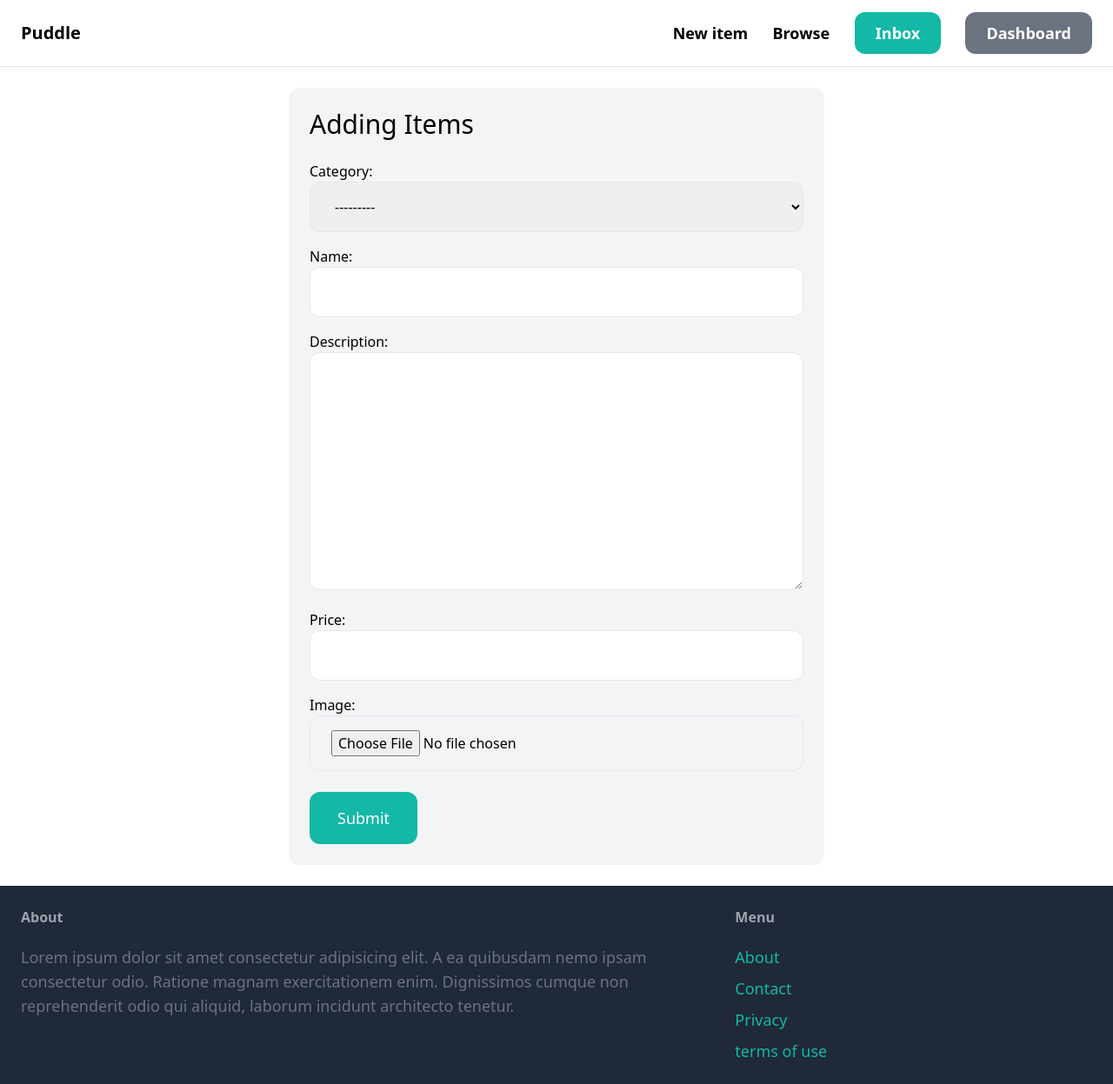
After one commit to markov-ngz/CloudConfidence, a Django app: page /items/new/ in a window 1280 px wide. The commit adds this page. Shown: the whole page at 87% size. Run offline with Django 4.2, Linux system fonts and the light colour scheme; a user stored in the database is signed in; data comes from the database, SQL or seed files in the repository; both versions use the stored data as it was after the commit; some libraries are stand-ins or nearby versions.

Commit message:
Item : Creates

```diff
--- a/core/templates/core/base.html
+++ b/core/templates/core/base.html
@@ -11,7 +11,7 @@
         <nav class="py-6 px-6 flex justify-between items-center border-b border-grey-200">
             <a href="/" class="text-xl font-semibold "> Puddle </a>
             <div class="space-x-6">
-                <a href="#" class="text-lg font-semibold hover:text-gray-500"> New item</a>
+                <a href="{% url 'item:new' %}" class="text-lg font-semibold hover:text-gray-500"> New item</a>
                 <a href="#" class="text-lg font-semibold hover:text-gray-500"> Browse </a>
 
                 {% if request.user.is_authenticated %}
--- /dev/null
+++ b/item/forms.py
@@ -0,0 +1,28 @@
+from django import forms
+
+from .models import Item
+
+INPUT_CLASSES = 'w-full py-4 px-6 rounded-xl border'
+
+class NewItemForm(forms.ModelForm):
+    class Meta:
+        model = Item
+        fields=('category','name','description','price','image',)
+
+        widgets= {
+            'category': forms.Select(attrs={
+                'class': INPUT_CLASSES
+            }),
+            'name': forms.TextInput(attrs={
+                'class': INPUT_CLASSES
+            }),
+            'description': forms.Textarea(attrs={
+                'class': INPUT_CLASSES
+            }),
+            'price': forms.TextInput(attrs={
+                'class': INPUT_CLASSES
+            }),
+            'image': forms.FileInput(attrs={
+                'class': INPUT_CLASSES
+            }),
+        }
--- /dev/null
+++ b/item/templates/item/form.html
@@ -0,0 +1,45 @@
+{% extends 'core/base.html' %}
+{% block title %} {{ title }} {% endblock %}
+{% block content %}
+<div class="w-1/2 p-6 mu-6 mx-auto bg-gray-100 rounded-xl">
+    <h1 class="mb-6 text-3xl"> {{ title }} </h1>
+    <form method="post" action="." enctype="multipart/form-data" >
+        {% csrf_token %}
+            <div class="space-y-4">
+                {{ form.as_p }}
+            </div>
+            <!-- <div class="mb-3">
+                <label class="inline-block" mb-2> Product Name </label> <br>
+                {{ form.name }}
+            </div>
+            <div class="mb-3">
+                <label class="inline-block" mb-2> Category </label><br>
+                {{ form.category }}
+            </div>
+            <div class="mb-3">
+                <label class="inline-block mb-2" mb-2> Description </label><br>
+                {{ form.description }}
+            </div>
+            <div class="mb-3">
+                <label class="inline-block mb-2" mb-2> Price </label><br>
+                {{ form.price }}
+            </div>
+            <div class="mb-3">
+                <label class="inline-block mb-2" mb-2> Image </label><br>
+                {{ form.image }}
+            </div> !-->
+
+            {% if form.errors or form.non_field_errors %}
+                <div class="mb-3 p-6 bg-red-100 rounded-xl">
+                    {%for field in form %}
+                        {{ field.errors}}
+                    {% endfor %}
+                    {{ form.non_field_errors }}
+                </div>
+            {% endif %}
+
+        <button class=" mt-6 py-4 px-8 text-lg bg-teal-500 hover:bg-teal-700 rounded-xl text-white"> Submit </button>
+    </form>
+
+</div>
+{% endblock %}
--- a/item/urls.py
+++ b/item/urls.py
@@ -6,4 +6,5 @@ app_name = 'item'
 
 urlpatterns = [
     path('<int:pk>/', views.detail, name='detail'),
+    path('new/',views.new, name='new'),
 ]
--- a/item/views.py
+++ b/item/views.py
@@ -1,5 +1,9 @@
-from django.shortcuts import render, get_object_or_404
+from django.shortcuts import render, get_object_or_404, redirect
+from django.contrib.auth.decorators import login_required
+
+from .forms import NewItemForm
 from .models import Item
+
 # Create your views here.
 
 def detail(request, pk):
@@ -9,3 +13,21 @@ def detail(request, pk):
         'item':item,
         'related_items':related_items
     })
+
+@login_required
+def new(request):
+    if request.method == 'POST':
+        form = NewItemForm(request.POST, request.FILES)
+        if form.is_valid :
+            item = form.save(commit=False)
+            item.created_by = request.user
+            item.save()
+
+            return redirect('item:detail', pk=item.id)
+    else:
+        form = NewItemForm()
+
+    return render(request, 'item/form.html',{
+                  'form':form,
+                  'title':'Adding Items'
+    })
```
Also changed, not shown: db.sqlite3, media/item_images/rayban_jackom.webp (added).
